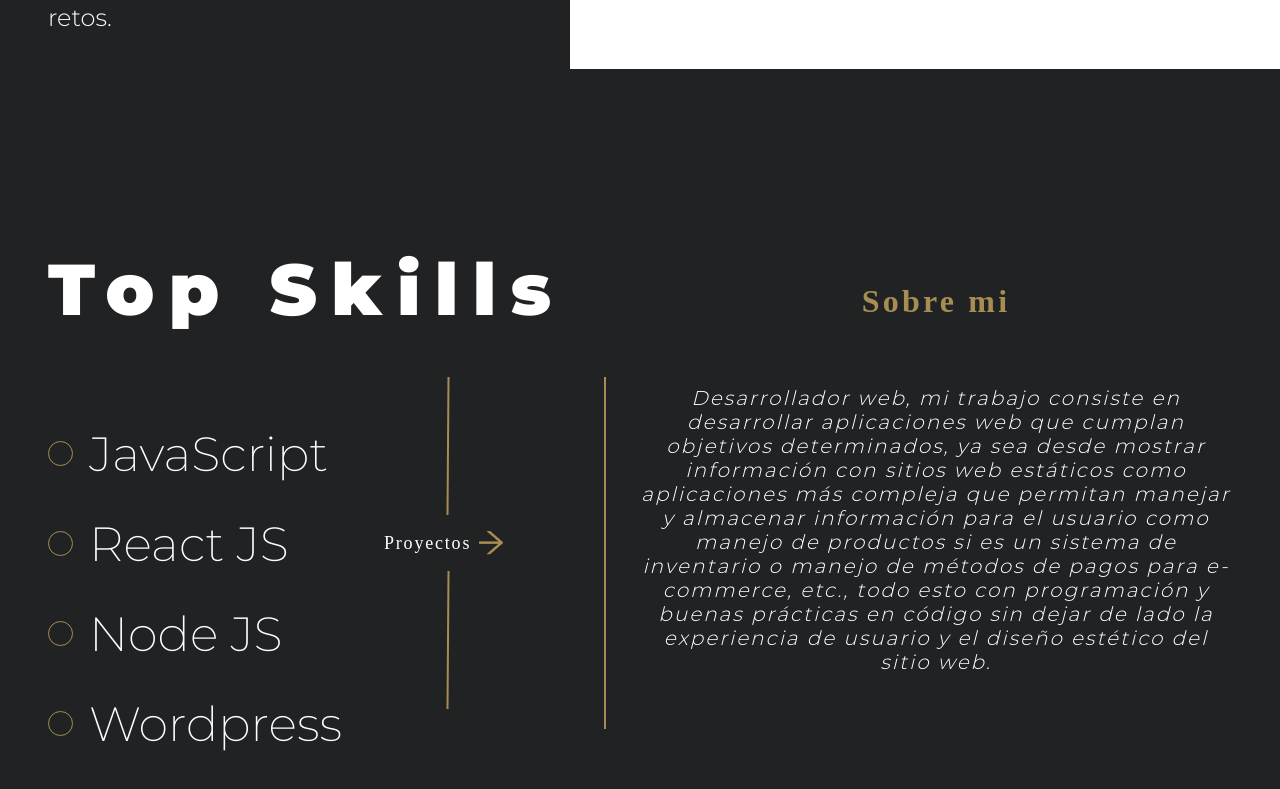
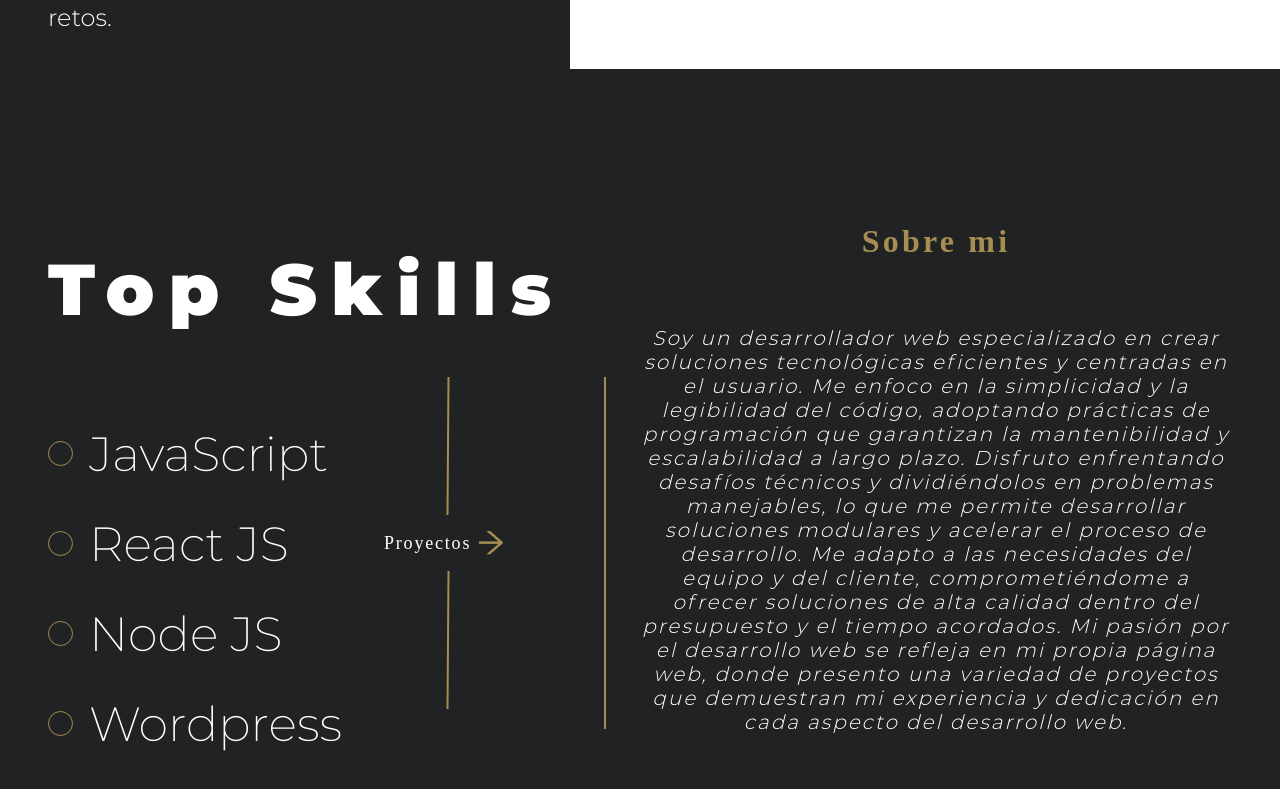
Before and after one commit to Franklingp/portafolioReact, a React app: page / in a window 1280 px wide. Shown: the part 731-1520 px from the top of the page. Built offline with nearby package versions, Linux system fonts and the light colour scheme; no server answers; the database is empty; a web font is replaced by a local one.

Commit message:
Media links added to production branch

```diff
--- a/src/config.js
+++ b/src/config.js
@@ -1,16 +1,17 @@
 const global = {
+
     //This is the url to connect with the servers api
-    url: "http://localhost:3700/api",
+    //url: "http://localhost:3700/api",
     //url: "http://192.168.0.4:3700/api",
 
     //Social media
-    instagram: "https://www.instagram.com/",
-    facebook: "https://www.facebook.com/",
-    email: "franklin@pimentel.com",
-    linkedin: "https://www.linkedin.com/",
-    github: "https://www.github.com/",
-    behance: "https://www.behance.com/",
-    twitter: "https://www.twitter.com/"
+    instagram: "https://www.instagram.com/franklinpimentel/",
+    facebook: "https://www.facebook.com/franklin.pimentel/",
+    email: "franklin.pimentel.1998@gmail.com",
+    linkedin: "https://www.linkedin.com/in/franklin-pimentel-a28419194/",
+    github: "https://github.com/Franklingp/",
+    behance: "https://www.behance.net/franklingp/",
+    twitter: "https://twitter.com/franklin_gp/"
 }
 
 export default global;
--- a/src/pages/About.jsx
+++ b/src/pages/About.jsx
@@ -37,28 +37,17 @@ export const About = () => {
 			</section>
 			<section className="about-der text-regular">
 				<h3 className="about-me">Sobre mi</h3>
-				{/* <p className="paragraph text-ligth">
-					Hola red, yo soy{" "}
-					<span>Franklin Pimentel Desarrollador web Front-end</span> enfocado en
-					tecnologías al rededor de JavaScript. Me defino por ser proactivo,
-					autodidacta, comprometido y por la pasión de resolver problemas
-					programando dando las mejores soluciones posibles. Mis estudios
-					empezaron en la carrera de <span>ciencias de computación</span> de la
-					universidad central de Venezuela, y aunque no pude concluir la carrera
-					seguí mi camino de forma <span>autodidacta</span> y posteriormente en{" "}
-					<span>Platzi</span>, una increíble comunidad de apasionados por la
-					tecnología y con un increíble frase que los define y que he adoptado.
-					<span> Nunca pares de aprender</span>.
-				</p> */}
 				<p className="paragraph text-ligth">
-					Desarrollador web, mi trabajo consiste en desarrollar aplicaciones web
-					que cumplan objetivos determinados, ya sea desde mostrar información
-					con sitios web estáticos como aplicaciones más compleja que permitan
-					manejar y almacenar información para el usuario como manejo de
-					productos si es un sistema de inventario o manejo de métodos de pagos
-					para e-commerce, etc., todo esto con programación y buenas prácticas
-					en código sin dejar de lado la experiencia de usuario y el diseño
-					estético del sitio web.
+					Soy un desarrollador web especializado en crear soluciones tecnológicas
+					eficientes y centradas en el usuario. Me enfoco en la simplicidad y la
+					legibilidad del código, adoptando prácticas de programación que garantizan la
+					mantenibilidad y escalabilidad a largo plazo. Disfruto enfrentando desafíos
+					técnicos y dividiéndolos en problemas manejables, lo que me permite desarrollar
+					soluciones modulares y acelerar el proceso de desarrollo. Me adapto a las necesidades
+					del equipo y del cliente, comprometiéndome a ofrecer soluciones de alta calidad
+					dentro del presupuesto y el tiempo acordados. Mi pasión por el desarrollo
+					web se refleja en mi propia página web, donde presento una variedad de proyectos
+					que demuestran mi experiencia y dedicación en cada aspecto del desarrollo web.
 				</p>
 				<Link className="link-readMore text-bold show-mobile" to="/projects">
 					Proyectos <img src={menuDark} alt="menu" height="8" />
```
